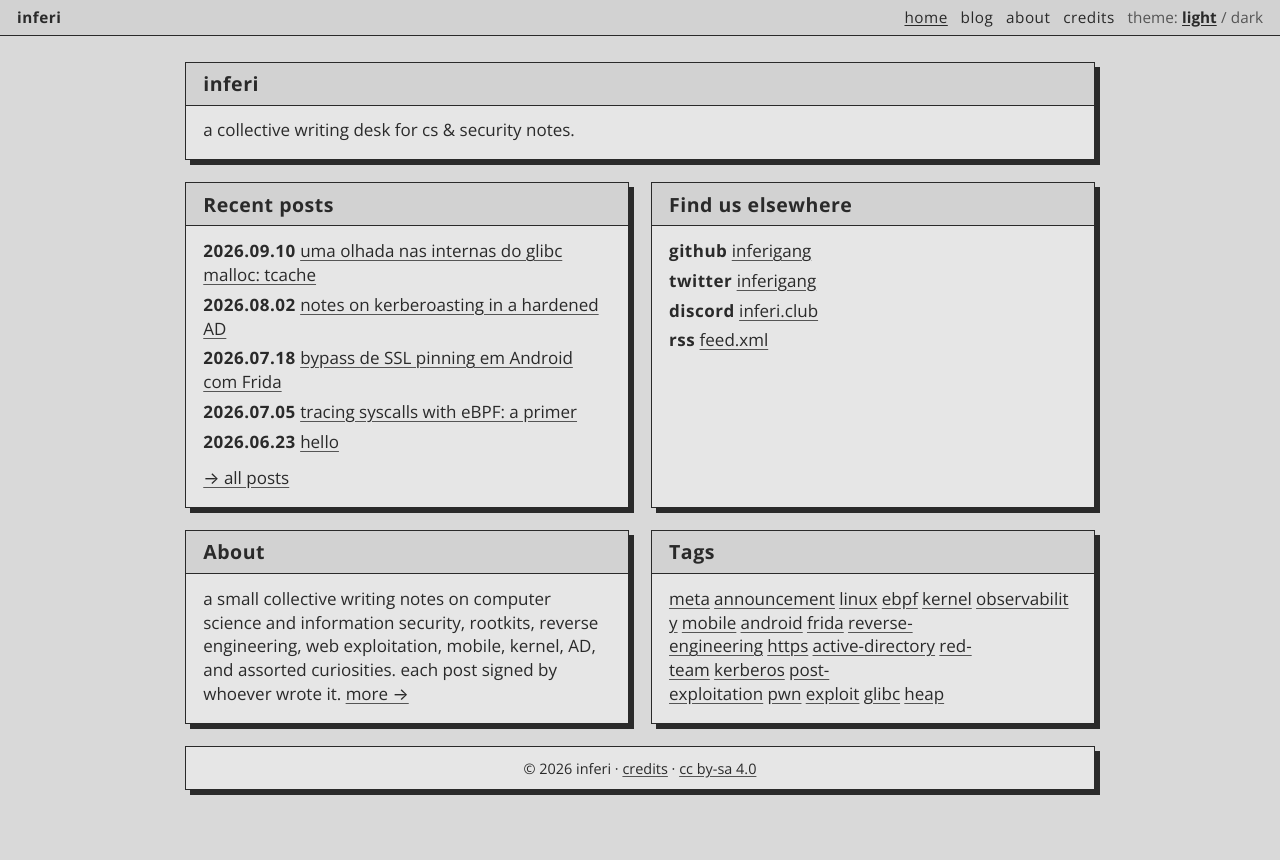
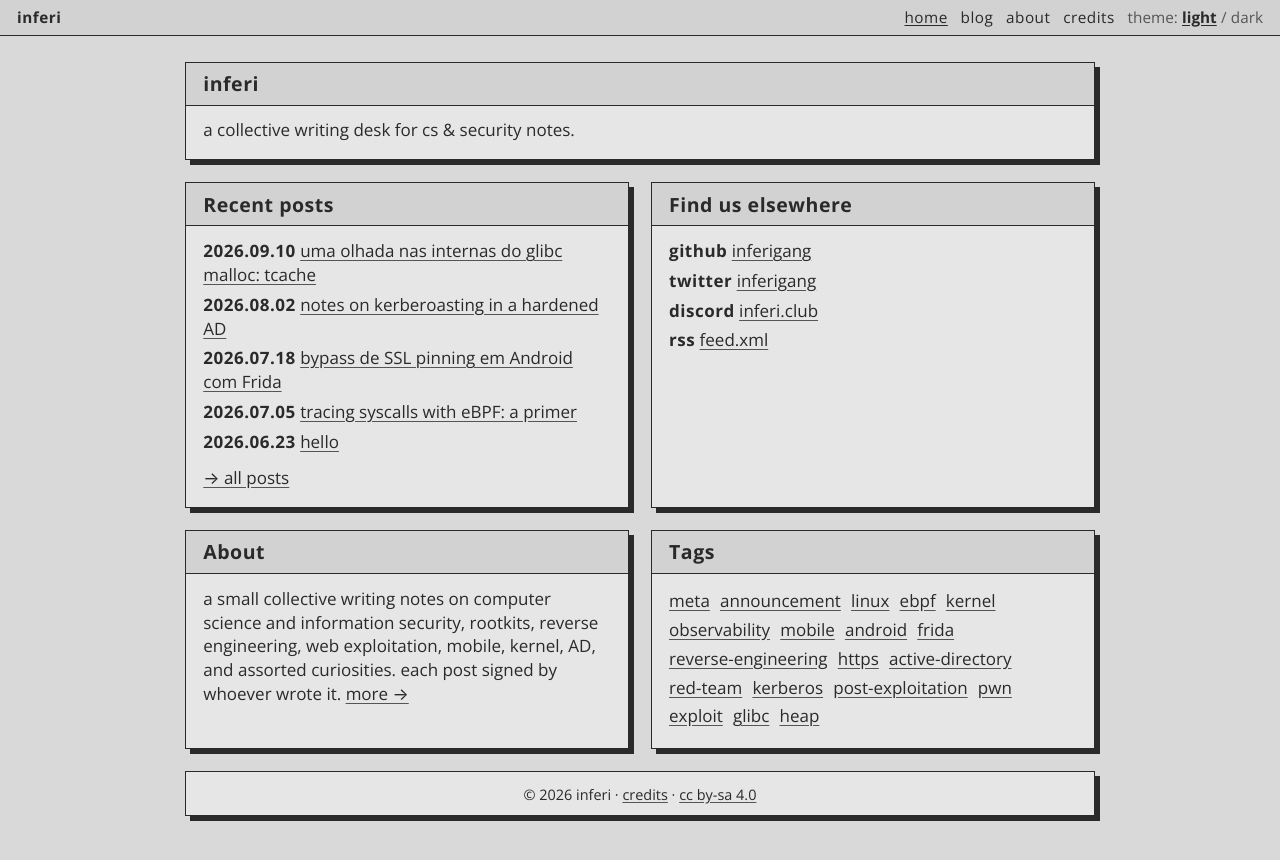
Before and after one commit to infericlub/infericlub.github.io, a Jekyll site: the page built from index.html, in a window 1280 px wide. Shown: the top 860 px of the page. Built offline with Jekyll 4.4.1, drawn with Linux system fonts in a browser that asks for light colours.

Commit message:
fix(tags): stop mid-word breaks — overflow-wrap break-word + nowrap on tag links so each tag wraps as a unit

```diff
--- a/_sass/_components.scss
+++ b/_sass/_components.scss
@@ -54,10 +54,13 @@
 .tag-index {
   margin-top: 0;
   color: var(--underline);
+  line-height: 1.7;
 }
 .tag-index a {
+  display: inline-block;
   color: var(--link);
-  margin-right: .25em;
+  white-space: nowrap;
+  margin-right: .6em;
 }
 
 /* PREV / NEXT NAV BOXES (used on blog/post pages) */
--- a/_sass/_layout.scss
+++ b/_sass/_layout.scss
@@ -51,7 +51,7 @@ main {
   border: var(--border-style);
   filter: var(--drop-shadow-style);
   min-width: 0;
-  overflow-wrap: anywhere;
+  overflow-wrap: break-word;
 }
 .box-alone { padding: .55rem 1rem; }
 .box-text-only { padding-top: .85rem; }
```
